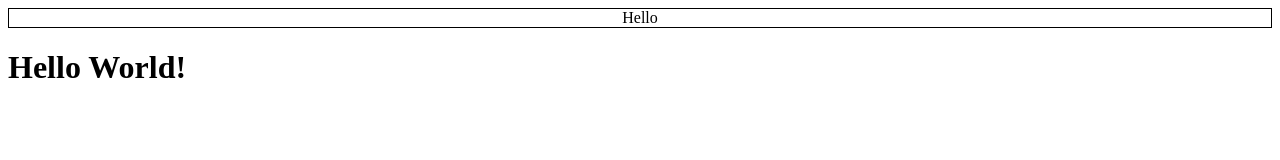
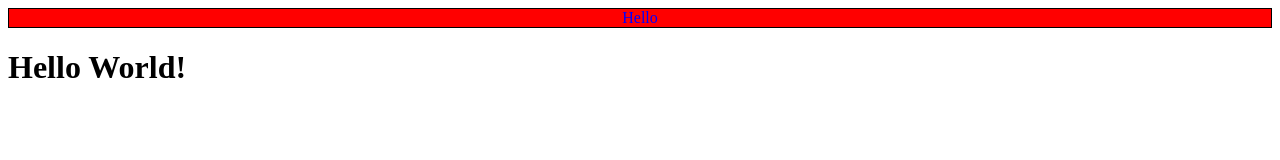
Before and after one commit to Charchit5/my----website, a plain HTML site: page index.html in a window 1280 px wide. Drawn offline with Linux system fonts and the light colour scheme.

Commit message:
Update index.html

```diff
--- a/index.html
+++ b/index.html
@@ -4,7 +4,7 @@
   <title>My Website</title>
 </head>
 <body>
-  <div style="text-align: center; border: 1px solid black; colour: blue; background-colour: red"> Hello </div>
+  <div style="text-align: center; border: 1px solid black; color: blue; background-color: red;"> Hello </div>
   <h1>Hello World!</h1>
 </body>
 </html>
```
